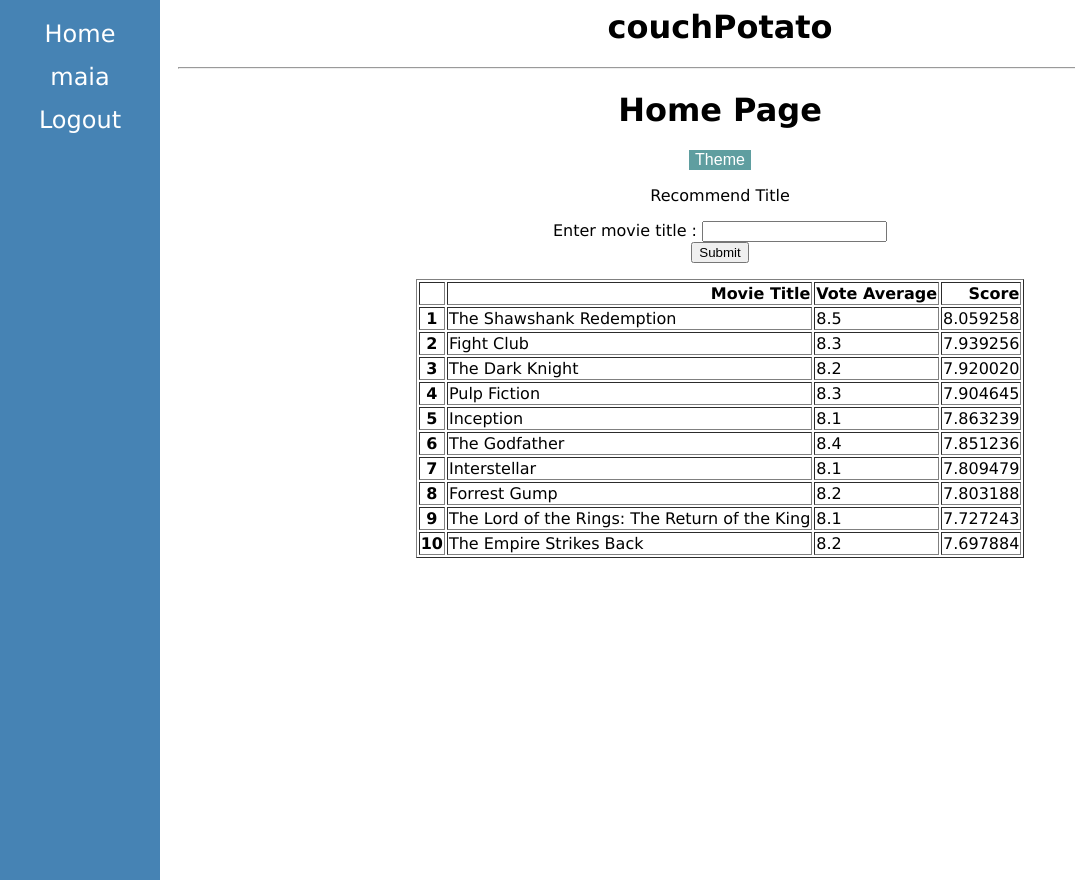
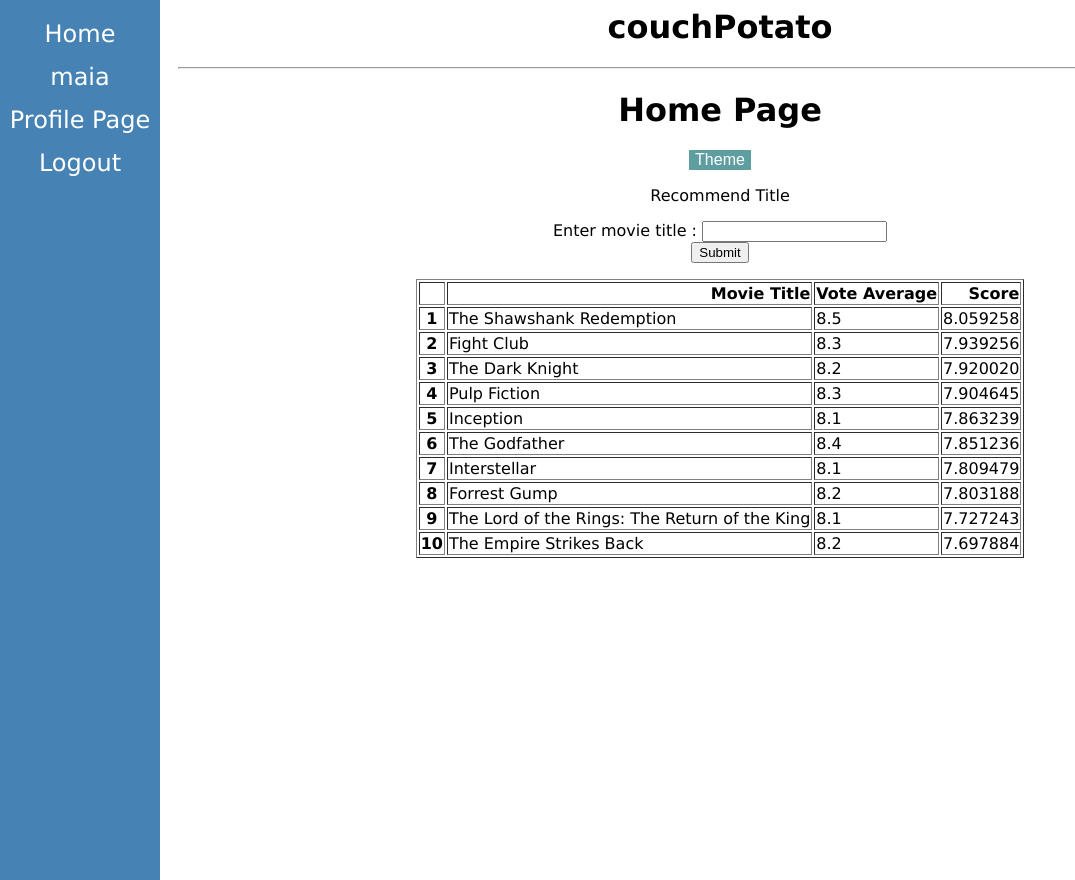
Before and after one commit to Maia-Nguyen/CPSC-362-Group-Project, a Django app: page / in a window 1280 px wide. Shown: the whole page, without its empty margins (0-1075 px from the left). Run offline with Django 3.2, Linux system fonts and the light colour scheme; a user stored in the database is signed in; parts of the project's set-up code (start-up, migrations or seed data) failed here and were passed over; some libraries are stand-ins or nearby versions.

Commit message:
Update base.html

```diff
--- a/main/templates/main/base.html
+++ b/main/templates/main/base.html
@@ -17,6 +17,7 @@
             <a href="/home">Home</a>
             {% if request.user.is_authenticated %}
                 <a>{{request.user.username}}</a>
+            <a href="user_profile">Profile Page</a>
                 <a href="/logout">Logout</a>
             {% else %}
                 <a href="/login">Login</a>
```
